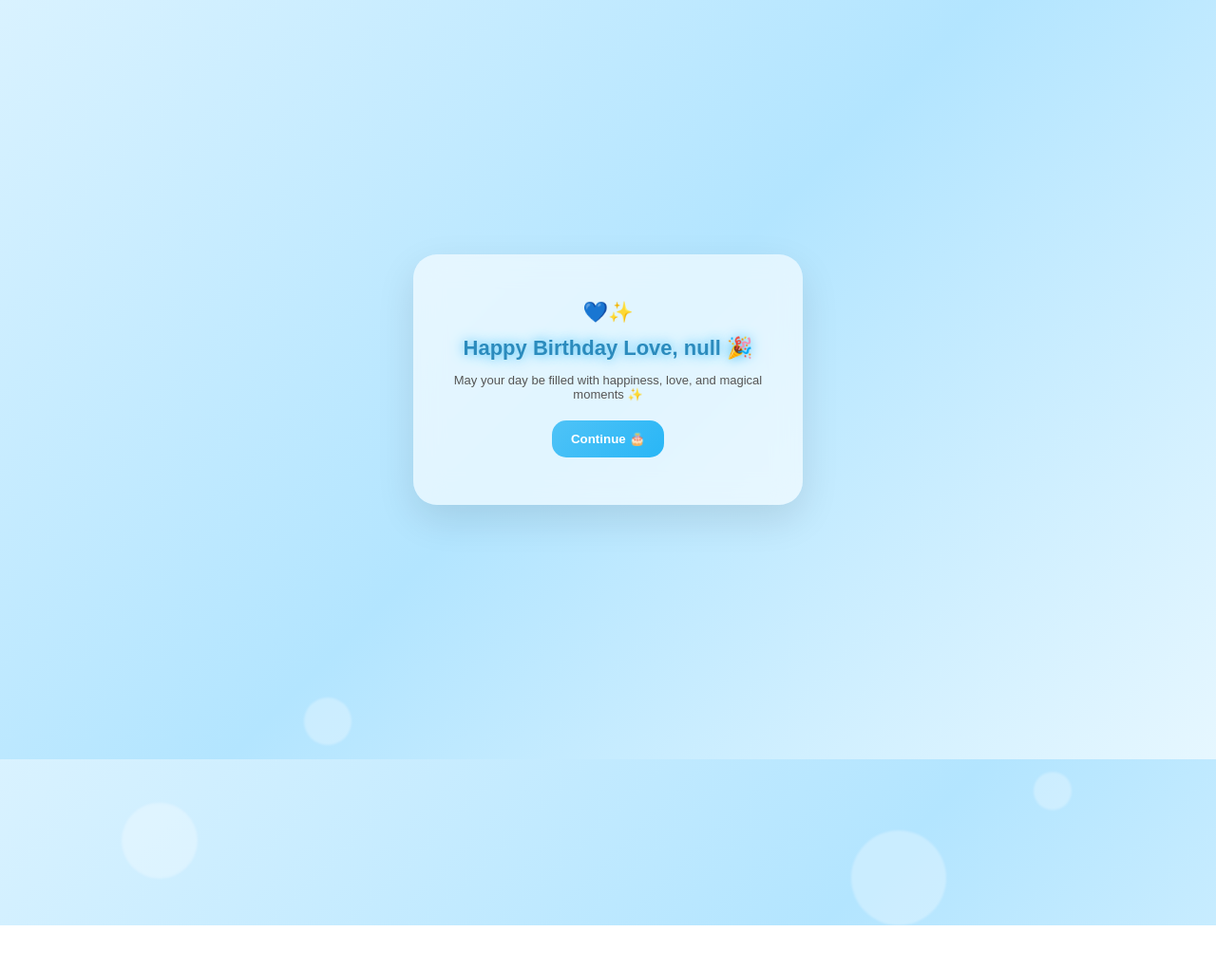
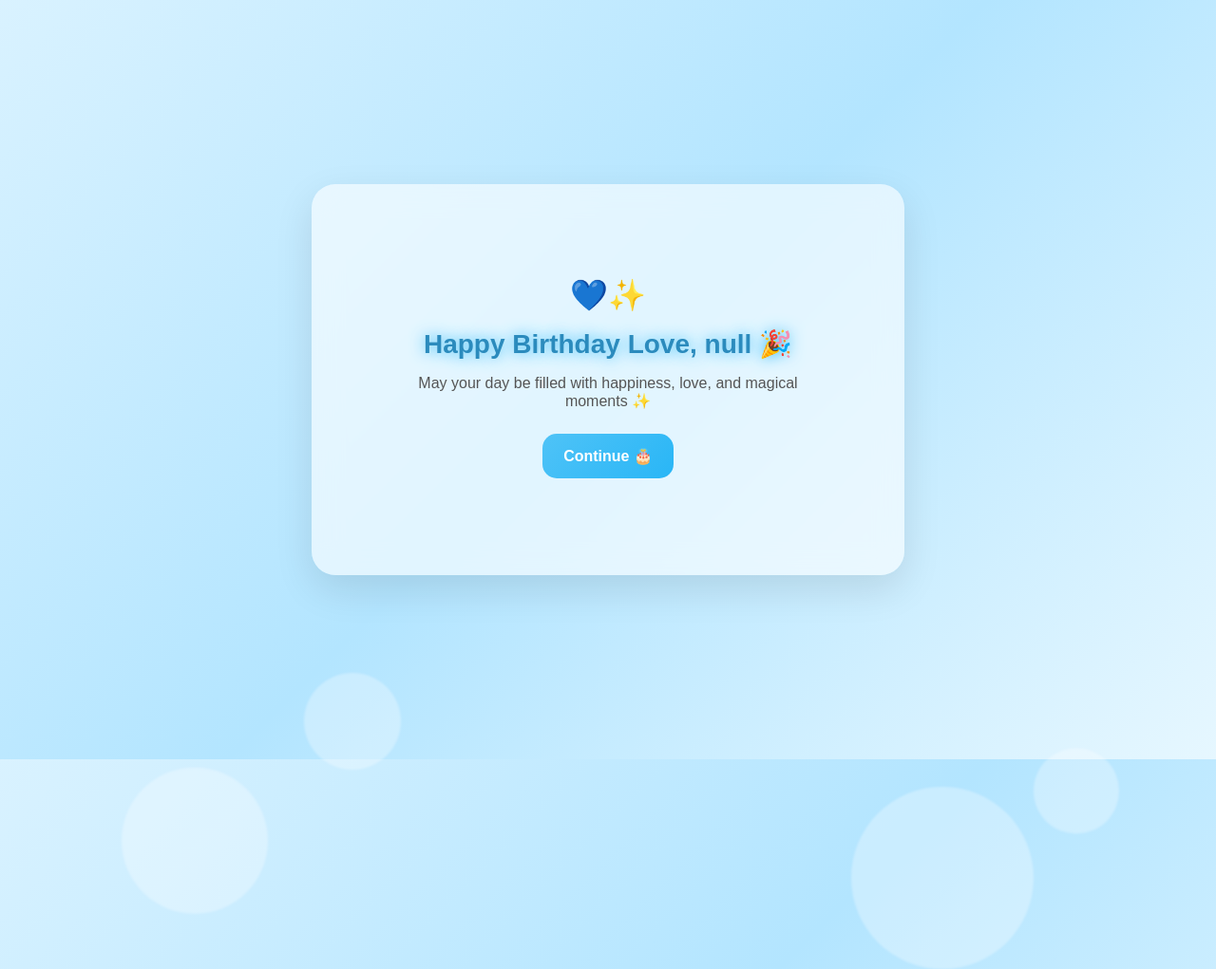
Before and after one commit to shanegamier12-art/birthday-greetings, a plain HTML site: page greeting.html in a window 1280 px wide. Shown: the whole page at 95% size. Before the commit the page ends 975 px from the top, so only its background shows below. Drawn offline with Linux system fonts and the light colour scheme.

Commit message:
Update greeting.html

```diff
--- a/greeting.html
+++ b/greeting.html
@@ -2,6 +2,8 @@
 <html>
 <head>
 <title>Birthday Greeting</title>
+
+<meta name="viewport" content="width=device-width, initial-scale=1.0">
 
 <style>
 body {
@@ -33,8 +35,9 @@ body {
 .card {
     position: relative;
     text-align: center;
-    padding: 50px 35px;
-    width: 340px;
+    padding: 8vw;
+    width: 85vw; /* responsive */
+    max-width: 420px;
     border-radius: 25px;
     background: rgba(255,255,255,0.6);
     backdrop-filter: blur(15px);
@@ -50,7 +53,7 @@ body {
 
 /* TITLE */
 h1 {
-    font-size: 22px;
+    font-size: 6.5vw; /* BIG on mobile */
     color: #2b8bbd;
     margin-bottom: 10px;
     animation: glow 2s infinite alternate;
@@ -59,19 +62,19 @@ h1 {
 /* GLOW EFFECT */
 @keyframes glow {
     from { text-shadow: 0 0 5px #4fc3f7; }
-    to { text-shadow: 0 0 15px #29b6f6; }
+    to { text-shadow: 0 0 18px #29b6f6; }
 }
 
 /* SUBTEXT */
 p {
     color: #555;
-    font-size: 13px;
-    margin-bottom: 20px;
+    font-size: 4.2vw;
+    margin-bottom: 25px;
 }
 
 /* BUTTON */
 button {
-    padding: 12px 20px;
+    padding: 14px 22px;
     border: none;
     border-radius: 15px;
     background: linear-gradient(135deg, #4fc3f7, #29b6f6);
@@ -79,6 +82,7 @@ button {
     font-weight: bold;
     cursor: pointer;
     transition: 0.3s;
+    font-size: 4.5vw;
 }
 
 button:hover {
@@ -86,17 +90,31 @@ button:hover {
     box-shadow: 0 10px 20px rgba(41,182,246,0.4);
 }
 
-/* SMALL DECOR HEART */
+/* HEART */
 .heart {
-    font-size: 18px;
+    font-size: 6vw;
     color: #4fc3f7;
     animation: pulse 1.5s infinite;
 }
 
 @keyframes pulse {
     0% { transform: scale(1); }
-    50% { transform: scale(1.2); }
+    50% { transform: scale(1.25); }
     100% { transform: scale(1); }
+}
+
+/* FLOATING SIZES (responsive) */
+.circle:nth-child(1) { width:12vw; height:12vw; left:10%; }
+.circle:nth-child(2) { width:8vw; height:8vw; left:25%; }
+.circle:nth-child(3) { width:15vw; height:15vw; left:70%; }
+.circle:nth-child(4) { width:7vw; height:7vw; left:85%; }
+
+/* DESKTOP LIMIT */
+@media (min-width: 768px) {
+    h1 { font-size: 28px; }
+    p { font-size: 16px; }
+    button { font-size: 16px; }
+    .heart { font-size: 26px; }
 }
 </style>
 </head>
@@ -104,10 +122,10 @@ button:hover {
 <body>
 
 <!-- FLOATING BACKGROUND -->
-<div class="circle" style="width:80px;height:80px;left:10%;animation-duration:14s;"></div>
-<div class="circle" style="width:50px;height:50px;left:25%;animation-duration:10s;"></div>
-<div class="circle" style="width:100px;height:100px;left:70%;animation-duration:16s;"></div>
-<div class="circle" style="width:40px;height:40px;left:85%;animation-duration:12s;"></div>
+<div class="circle" style="animation-duration:14s;"></div>
+<div class="circle" style="animation-duration:10s;"></div>
+<div class="circle" style="animation-duration:16s;"></div>
+<div class="circle" style="animation-duration:12s;"></div>
 
 <!-- CARD -->
 <div class="card">
```
